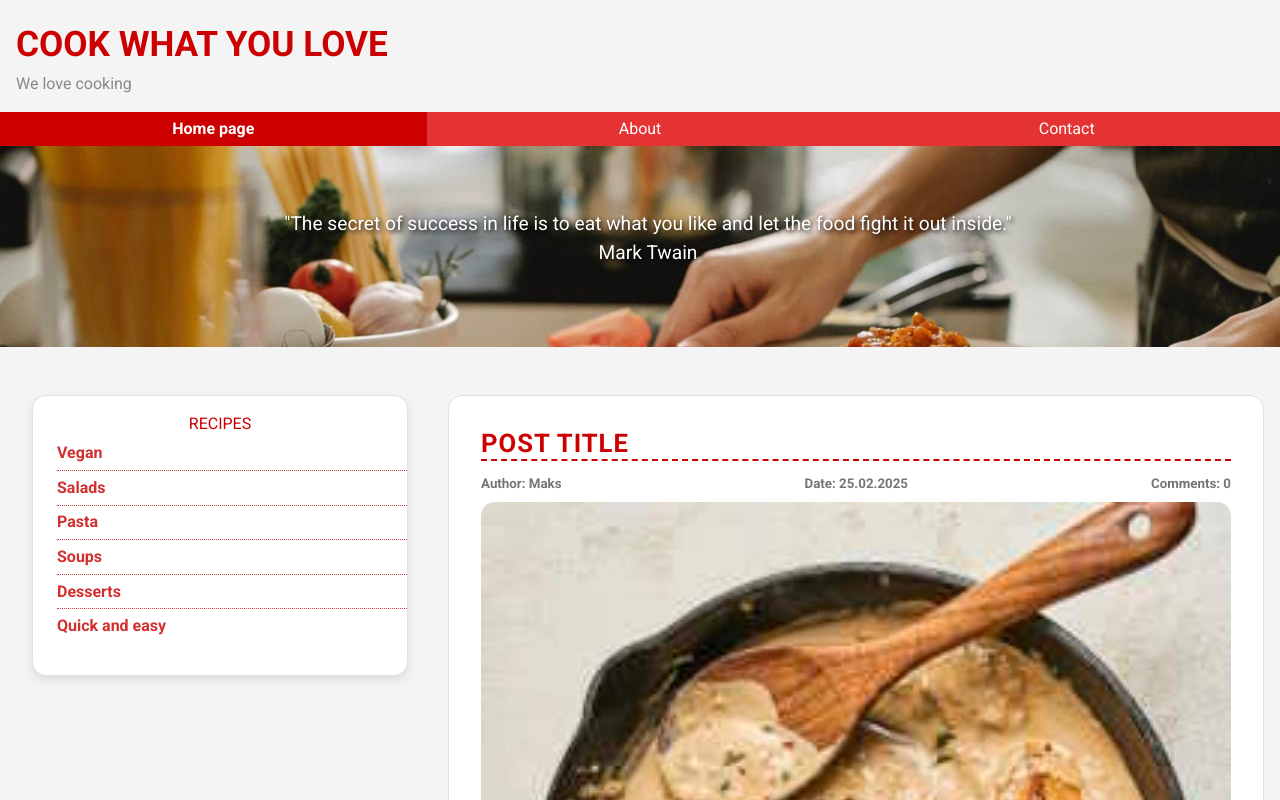
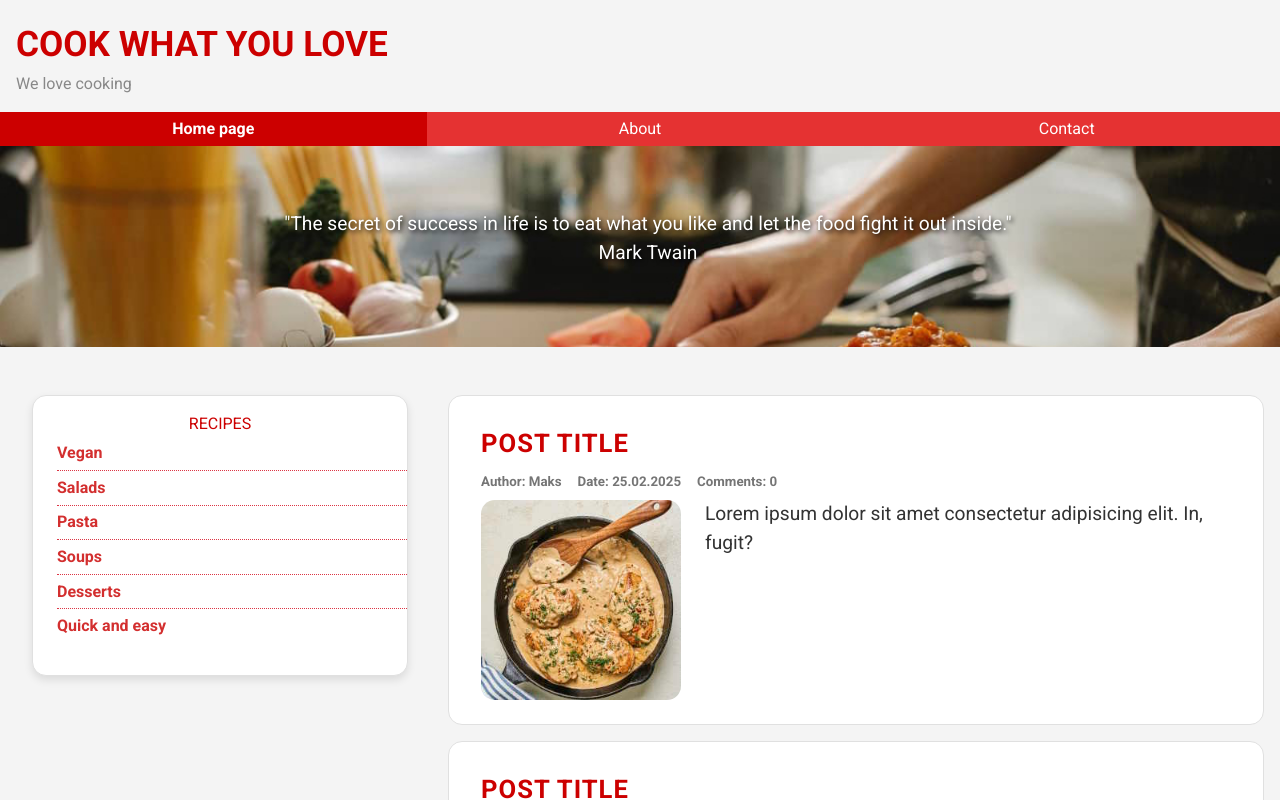
Before and after one commit to MaksymMishchenko/CookingBlogFrontend, an Angular app in the folder CookingBlogFrontend/: page / in a window 1280 px wide. Shown: the top 800 px of the page. Built offline with nearby package versions, Linux system fonts and the light colour scheme; no server answers.

Commit message:
feat(post): Create post service and test it

```diff
--- a/CookingBlogFrontend/package.json
+++ b/CookingBlogFrontend/package.json
@@ -11,6 +11,7 @@
   "private": true,
   "dependencies": {
     "@angular/animations": "^18.2.0",
+    "@angular/cdk": "^18.2.14",
     "@angular/common": "^18.2.0",
     "@angular/compiler": "^18.2.0",
     "@angular/core": "^18.2.0",
--- /dev/null
+++ b/CookingBlogFrontend/src/app/shared/components/interfaces.ts
@@ -0,0 +1,13 @@
+export interface Post {
+    id?: any;
+    title: string;
+    description: string;
+    content: string;
+    author: string;
+    createAt: Date;
+    ImageUrl: string;
+    metaTitle: string;
+    metaDescription: string;
+    slug: string;
+    comments: any[];
+}
--- a/CookingBlogFrontend/src/app/shared/components/post/post.component.scss
+++ b/CookingBlogFrontend/src/app/shared/components/post/post.component.scss
@@ -43,3 +43,46 @@
         margin: 0;
     }
 }
+
+@media (min-width: 35em) {
+    .header>h2 {
+        margin: 0 0 0.5em 0;
+        color: #cc0000;
+        text-transform: uppercase;
+        letter-spacing: 1px;
+        border-bottom: none;
+
+        &:hover {
+            cursor: pointer;
+        }
+    }
+
+    .info {
+        display: flex;
+        justify-content: flex-start;
+        gap: 1em;
+        color: #757575;
+        margin-bottom: 0.5em;
+        font-weight: bold;
+    }
+
+    .media {
+        display: flex;
+        flex-direction: row;
+        gap: 1.5em;
+        align-items: flex-start;
+        margin-bottom: 0;
+    }
+
+    .media .img {
+        max-width: 200px;
+        height: auto;
+        flex-shrink: 0;
+    }
+
+    .media p {
+        flex-grow: 1;
+        padding-top: 0;
+        margin: 0;
+    }
+}
--- a/CookingBlogFrontend/src/app/shared/components/post/post.component.ts
+++ b/CookingBlogFrontend/src/app/shared/components/post/post.component.ts
@@ -1,12 +1,33 @@
-import { Component } from '@angular/core';
+import { Component, OnDestroy, OnInit } from '@angular/core';
+import { RouterLink } from "@angular/router";
+import { PostsService } from '../../posts.service';
+import { Post } from '../interfaces';
+import { Subscription } from 'rxjs';
+import { CommonModule } from '@angular/common';
 
 @Component({
   selector: 'app-post',
   standalone: true,
-  imports: [],
+  imports: [RouterLink, CommonModule],
   templateUrl: './post.component.html',
   styleUrl: './post.component.scss'
 })
-export class PostComponent {
+export class PostComponent implements OnInit, OnDestroy {
+  posts: Post[] = [];
+  pSub: Subscription | undefined;
 
+  constructor(private postService: PostsService) { }
+
+  ngOnInit() {
+    this.pSub = this.postService.getPosts().subscribe(posts => {
+      this.posts = posts;
+      console.log(posts);
+    });
+  }
+
+  ngOnDestroy(): void {
+    if (this.pSub) {
+      this.pSub.unsubscribe();
+    }
+  }
 }
--- /dev/null
+++ b/CookingBlogFrontend/src/app/shared/posts.service.ts
@@ -0,0 +1,21 @@
+import { HttpClient } from "@angular/common/http";
+import { Injectable } from "@angular/core";
+import { Observable, pipe } from "rxjs";
+import { Post } from "./components/interfaces";
+import { map } from 'rxjs/operators';
+import { environment } from '../../environments/environment';
+
+@Injectable({
+    providedIn: 'root'
+})
+export class PostsService {
+    constructor(private http: HttpClient) { }
+
+    private apiUrl = environment.apiUrl;
+
+    getPosts(): Observable<Post[]> {
+        return this.http.get<{ dataList: Post[] }>(this.apiUrl)
+            .pipe(
+                map(response => response.dataList));
+    }
+}
--- /dev/null
+++ b/CookingBlogFrontend/src/environments/environment.ts
@@ -0,0 +1,4 @@
+export const environment = {
+  production: false,
+  apiUrl: 'https://localhost:7030/api/Posts'
+};
```
Also changed, not shown: CookingBlogFrontend/src/app/shared/components/posts.fixtures.ts (added, +43 -0 lines), 2 other files (tests, documents, lock files or other folders).
